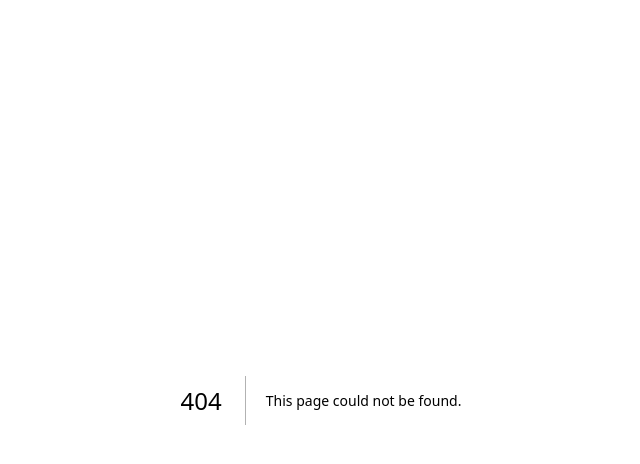
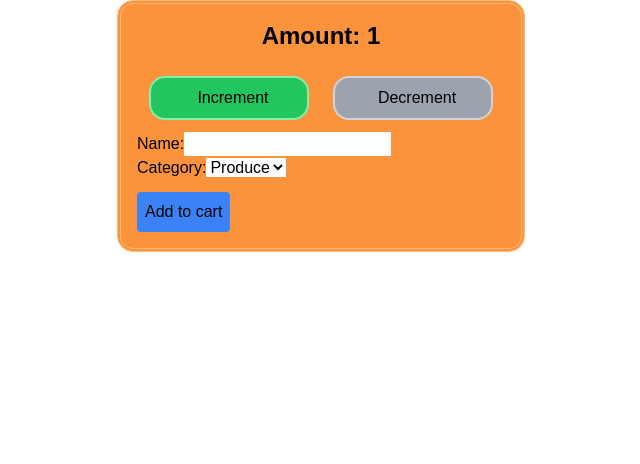
Before and after one commit to chrisracicot/cprg306-assignments, a Next.js app: page /week-5 in a window 1280 px wide. Before the commit this address had no page. Shown: the top 464 px of the page, without its empty margins (319-959 px from the left). Built offline with nearby package versions, Linux system fonts and the light colour scheme.

Commit message:
Added week-5 development

```diff
--- a/app/page.js
+++ b/app/page.js
@@ -9,6 +9,8 @@ export default function Page() {
       <Link href="http://localhost:3000/week-3">Week 3</Link>
       <br />
       <Link href="http://localhost:3000/week-4">Week 4</Link>
+      <br />
+      <Link href="http://localhost:3000/week-5">Week 5</Link>
     </main>
   );
 }
--- /dev/null
+++ b/app/week-5/new-item.js
@@ -0,0 +1,96 @@
+"use client";
+// indicates tells Next.js to run this code on the client side
+
+import { useState } from "react";
+
+export default function NewItem() {
+  const [quantity, setCount] = useState(1);
+  const [name, setName] = useState("");
+  const [category, setCategory] = useState("produce");
+
+  const submitFunction = (submit) => {
+    submit.preventDefault();
+
+    const item = {
+      name: name,
+      category: category,
+      quantity: quantity,
+    };
+
+    // Print to the web console
+    console.log("Item submitted to console:");
+    console.log(item); // Directly log the item object
+
+    // Popup alert
+    alert(
+      `Item submitted: ${item.name}, Category: ${item.category}, Quantity: ${item.quantity}`
+    );
+  };
+
+  const increment = () => {
+    if (quantity < 20) {
+      setCount(quantity + 1);
+    }
+  };
+
+  return (
+    <div className="bg-orange-400 rounded-2xl p-4 border-double border-orange-300 border-4">
+      <p className="text-black text-center pb-3 font-bold text-2xl">
+        Amount: {quantity}
+      </p>
+      <button
+        className={`w-40 p-2 pl-4 m-3 rounded-2xl text-black ${
+          quantity >= 20
+            ? "bg-gray-400 border-solid border-2 border-gray-300"
+            : "bg-green-500 border-solid border-2 border-green-300 hover:bg-green-400"
+        }`}
+        disabled={quantity >= 20}
+        onClick={increment}
+      >
+        Increment
+      </button>
+      <button
+        className={`w-40 p-2 pl-4 m-3 rounded-2xl text-black ${
+          quantity <= 1
+            ? "bg-gray-400 border-solid border-2 border-gray-300"
+            : "bg-green-500 border-solid border-2 border-green-300 hover:bg-green-400"
+        }`}
+        disabled={quantity <= 1}
+        onClick={() => setCount(quantity - 1)}
+      >
+        Decrement
+      </button>
+      <form onSubmit={submitFunction}>
+        <label className="text-black">
+          Name:
+          <input
+            className="text-black bg-white"
+            type="text"
+            value={name}
+            onChange={(e) => setName(e.target.value)}
+          />
+        </label>
+        <br />
+        <label className="text-black">
+          Category:
+          <select
+            className="text-black bg-white"
+            value={category}
+            onChange={(e) => setCategory(e.target.value)}
+          >
+            <option value="produce">Produce</option>
+            <option value="dairy">Dairy</option>
+            <option value="meat">Meat</option>
+          </select>
+        </label>
+        <br />
+        <button
+          type="submit"
+          className="bg-blue-500 text-black p-2 mt-3 rounded"
+        >
+          Add to cart
+        </button>
+      </form>
+    </div>
+  );
+}
--- /dev/null
+++ b/app/week-5/page.js
@@ -0,0 +1,9 @@
+import NewItem from "./new-item.js";
+
+export default function Page() {
+  return (
+    <main className="flex justify-center w-full">
+      <NewItem />
+    </main>
+  );
+}
```
